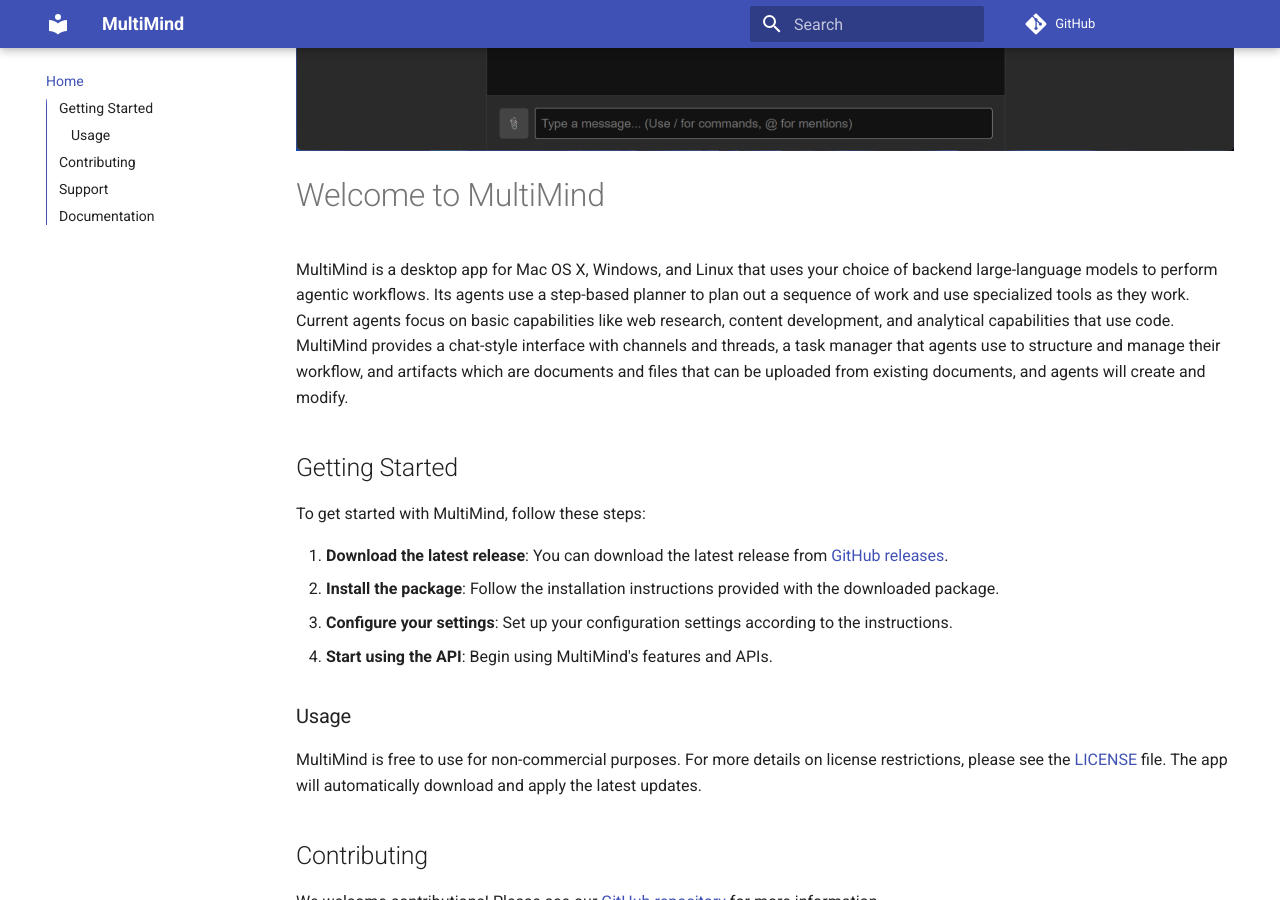
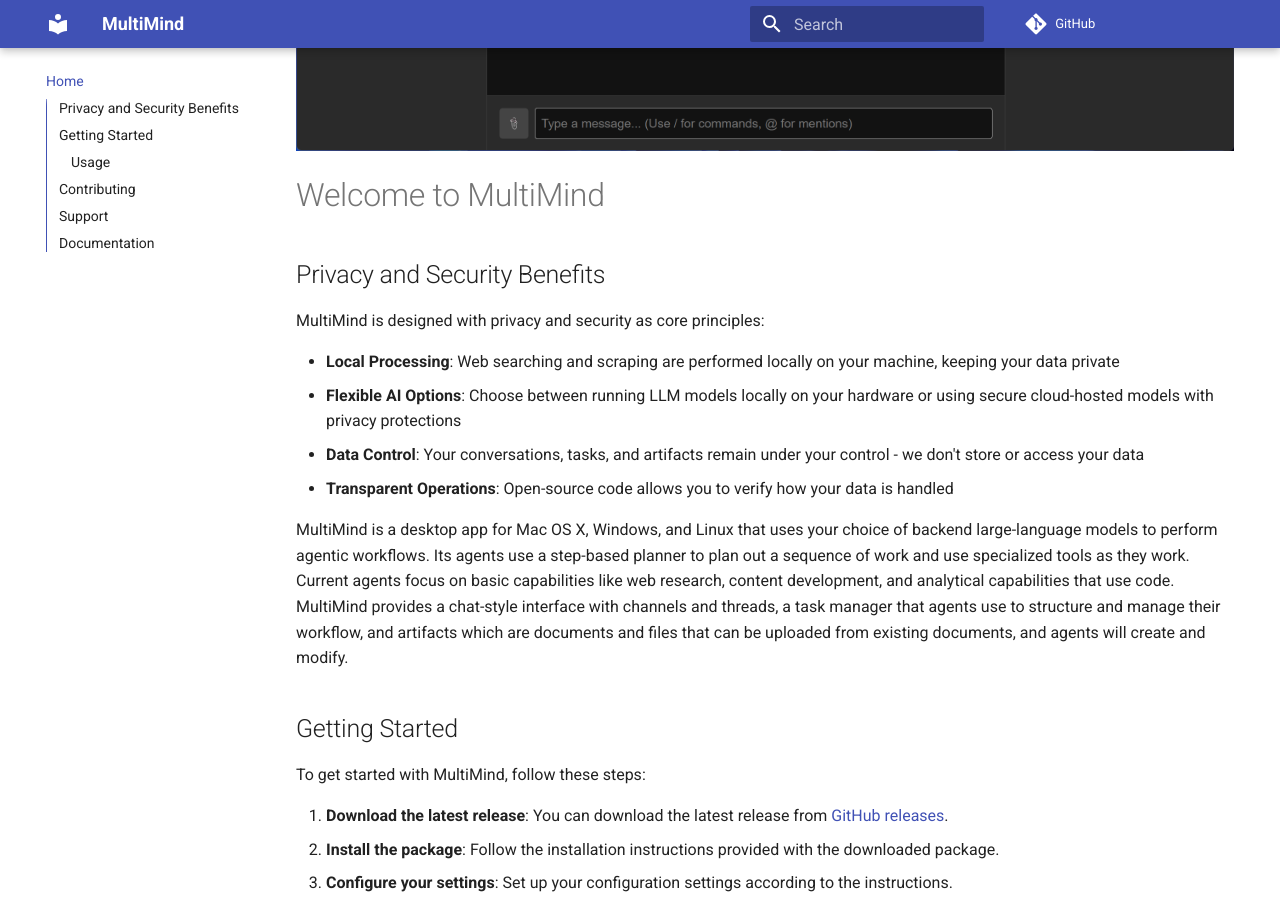
Before and after one commit to richardbowman/multimind-agent-platform, an MkDocs documentation site: the page built from docs/index.md, in a window 1280 px wide and 900 px high, scrolled down 743 px. Built offline with MkDocs 1.6.1 and Material for MkDocs 9.7.7, drawn with Linux system fonts in a browser that asks for light colours; comment, search, counter and statistics services are not loaded.

Commit message:
docs: Add privacy and security benefits section to main page

```diff
--- a/docs/index.md
+++ b/docs/index.md
@@ -1,6 +1,15 @@
 ![Welcome Screen](./manual/images/01-welcome.png)
 
 # Welcome to MultiMind
+
+## Privacy and Security Benefits
+
+MultiMind is designed with privacy and security as core principles:
+
+- **Local Processing**: Web searching and scraping are performed locally on your machine, keeping your data private
+- **Flexible AI Options**: Choose between running LLM models locally on your hardware or using secure cloud-hosted models with privacy protections
+- **Data Control**: Your conversations, tasks, and artifacts remain under your control - we don't store or access your data
+- **Transparent Operations**: Open-source code allows you to verify how your data is handled
 
 MultiMind is a desktop app for Mac OS X, Windows, and Linux that uses your choice of backend large-language models to perform agentic workflows. Its agents use a step-based planner to plan out a sequence of work and use specialized tools as they work. Current agents focus on basic capabilities like web research, content development, and analytical capabilities that use code. MultiMind provides a chat-style interface with channels and threads, a task manager that agents use to structure and manage their workflow, and artifacts which are documents and files that can be uploaded from existing documents, and agents will create and modify.
 
```
